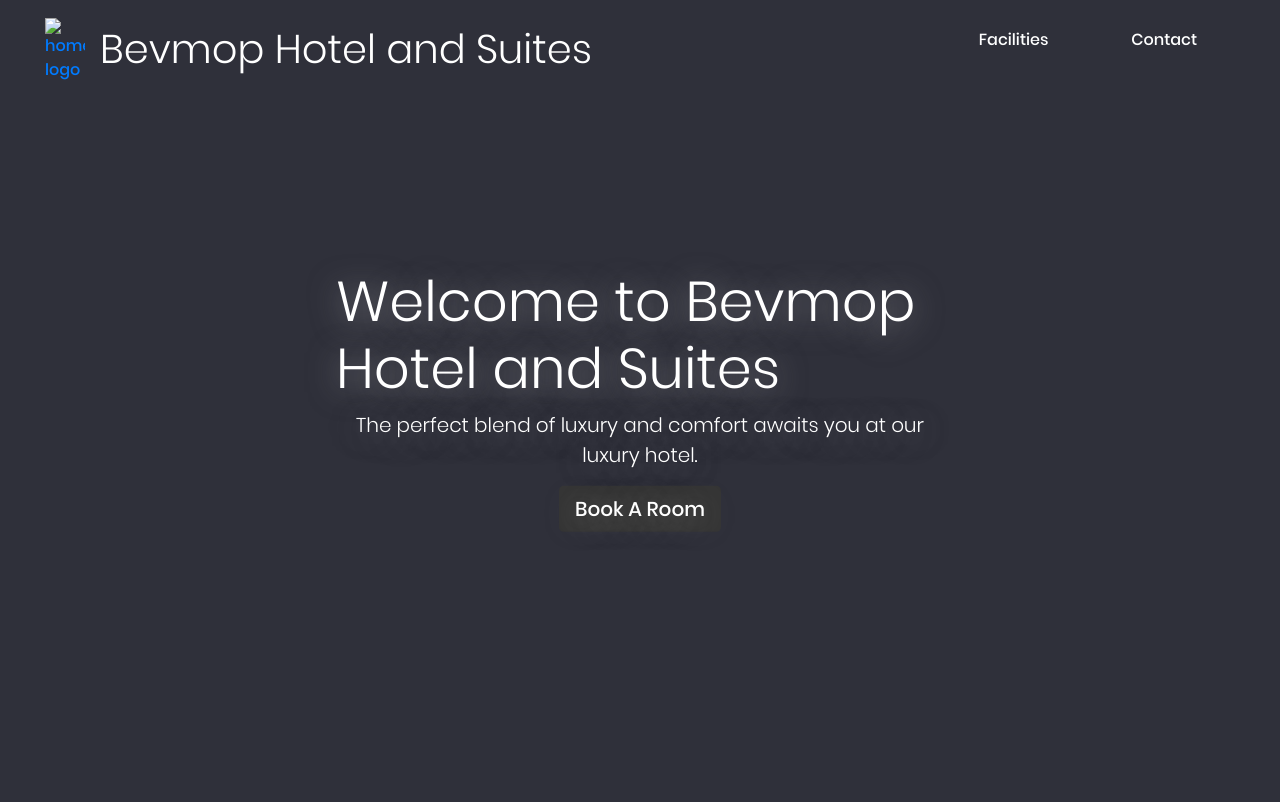
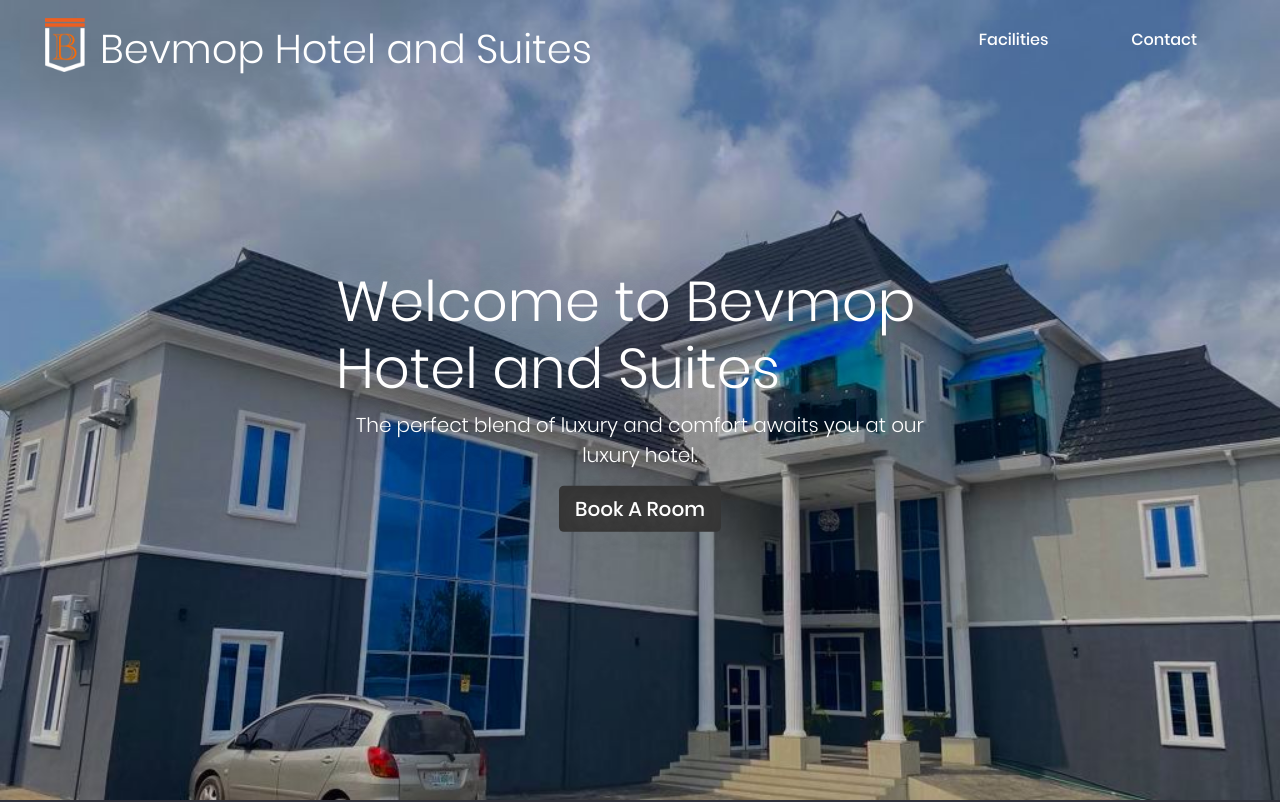
Before and after one commit to lordArmada/lordArmada.github.io, a plain HTML site: page index.html in a window 1280 px wide. Shown: the top 802 px of the page. Drawn offline with Linux system fonts and the light colour scheme; files that its build step writes are made by us from their sources.

Commit message:
update index.html

```diff
--- a/index.html
+++ b/index.html
@@ -23,7 +23,7 @@
           <div class="bar2 line"></div>
           <div class="bar3 line"></div>
         </div>
-        <a href="/index.html" style=" position: absolute; left: 45px; top: 10px; " class="logo"><span class="logo"><img src="/images/favicon.png" alt="home-logo"></span></a>
+        <a href="/index.html" style=" position: absolute; left: 45px; top: 10px; " class="logo"><span class="logo"><img src="/favicon.png" alt="home-logo"></span></a>
         <a href="/index.html" class="brand" style="text-align: left; vertical-align: middle; position: absolute; left: 100px; top: 25px;"><h1>Bevmop Hotel and Suites</h1></a>
         <ul class="nav-links">
           <li><a href="/facilities.html" >Facilities</a></li>
--- a/style.css
+++ b/style.css
@@ -64,7 +64,7 @@
 }
 header
 {
-  background: url(/images/hotelSUrrounding.JPG);
+  background: url(/hotelSUrrounding.JPG);
   background-size: cover;
   width: 100%;
   height: 100vh;
```
